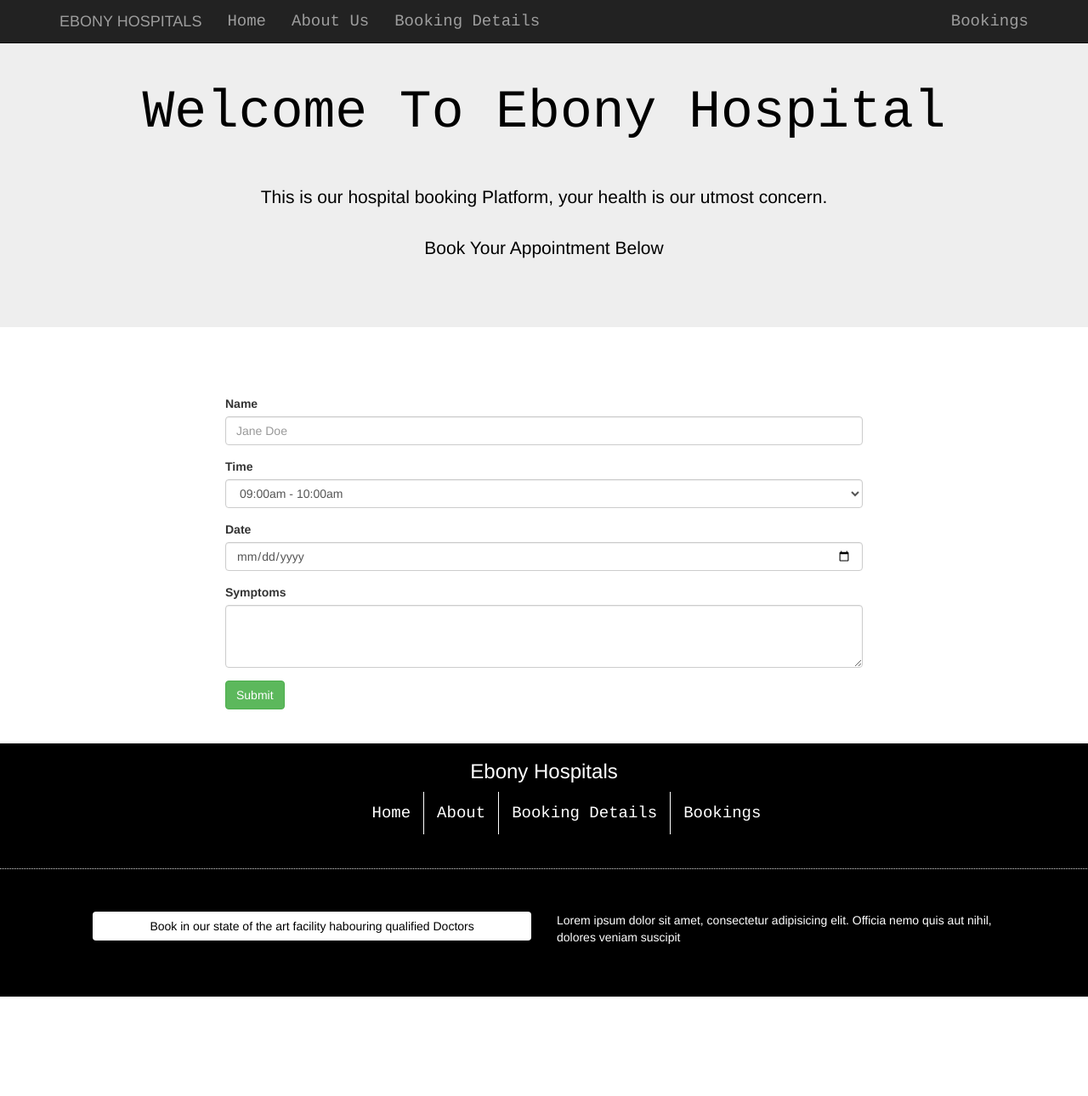
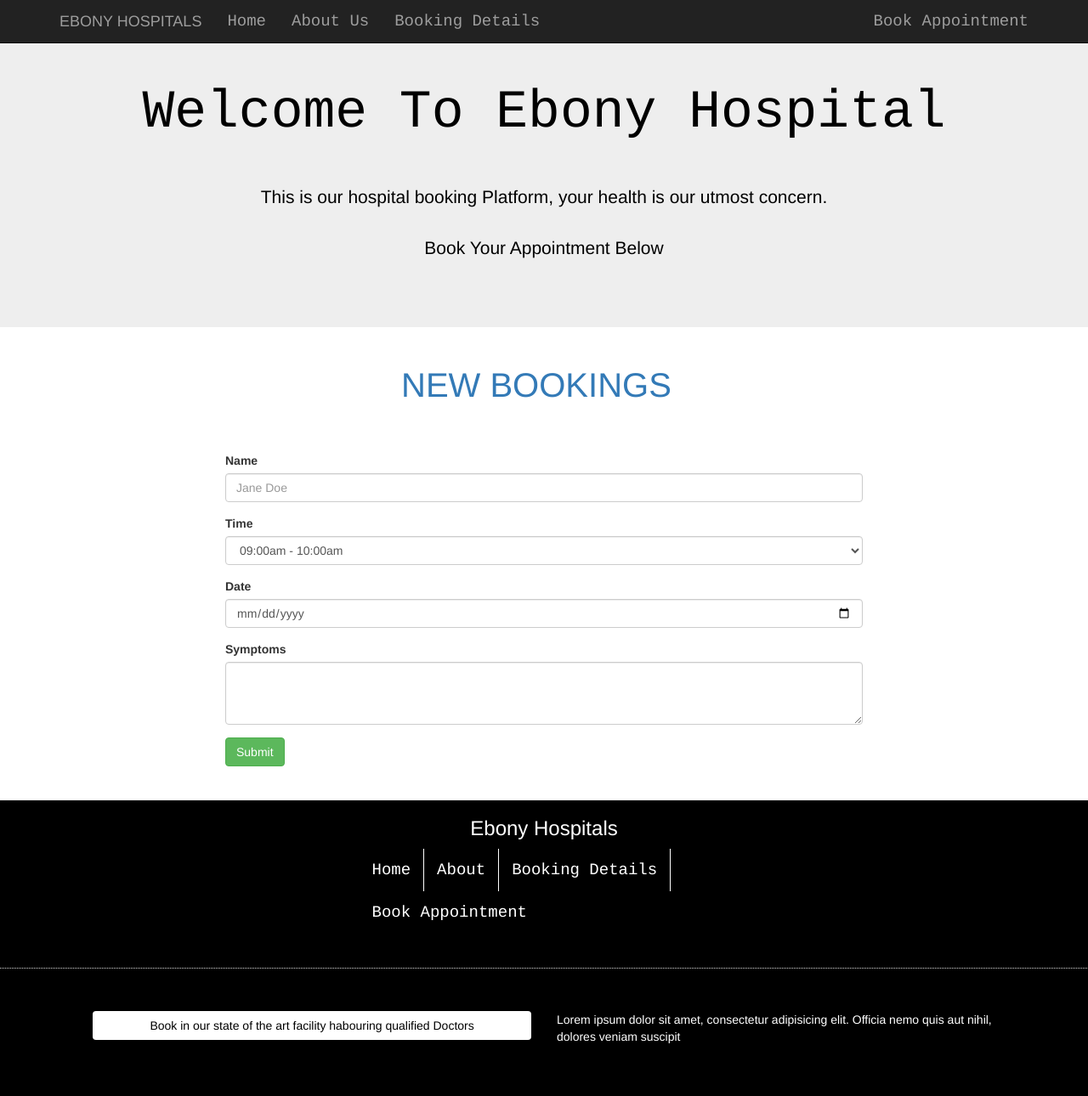
Before and after one commit to uimarshall/HospitalAppointmentBookingApp, a Flask app: page /bookings in a window 1280 px wide. Shown: the whole page at 85% size. Before the commit the page ends 1173 px from the top, so only its background shows below. Run offline with Flask 2, Linux system fonts and the light colour scheme; some libraries are stand-ins or nearby versions.

Commit message:
made changes to css files and layout.html

```diff
--- a/static/custom.css
+++ b/static/custom.css
@@ -51,6 +51,14 @@ ul.nav {
 	font-size: 36px;
 }
 
+div.col-md-8 p>a {
+    color: #337ab7;
+    text-align: center;
+    padding-left: 207px;
+    margin: auto;
+    font-size: 4rem;
+}
+
 .homepage {
 	text-align: center;
 	padding-bottom: 30px;
@@ -94,7 +102,7 @@ ul.nav {
 
 /* form */
 form{
-  margin-top: 4rem;
+  margin-top: 0rem;
 }
 
 /* table */
@@ -107,7 +115,7 @@ footer{
 	background-color: #000000;
 	color: #ffffff;
     margin-top: 30px;
-    margin-bottom: 0;
+
 }
 footer a:hover {
 	color: #0C1F38 !important;
--- a/templates/bookings.html
+++ b/templates/bookings.html
@@ -5,6 +5,13 @@
     <h1>Welcome To Ebony Hospital</h1>
     <p>This is our hospital booking Platform, your health is our utmost concern.</p>
     <p>Book Your Appointment Below</p>
+  </div>
+  <div class="container">
+    <div class="row">
+      <div class="col-md-8 col-md-offset-2">
+        <p><a href="/bookings">NEW BOOKINGS</a></p>
+      </div>
+    </div>
   </div>
 
   <div class="container">
--- a/templates/includes/_navbar.html
+++ b/templates/includes/_navbar.html
@@ -18,7 +18,7 @@
             <li><a href="/bookingdetails">Booking Details</a></li>
           </ul>
           <ul class="nav navbar-nav navbar-right">
-            <li><a href="/bookings">Bookings</a></li>
+            <li><a href="/bookings">Book Appointment</a></li>
           </ul>
         </div><!--/.nav-collapse -->
       </div>
--- a/templates/layout.html
+++ b/templates/layout.html
@@ -22,7 +22,7 @@
     <!-- </div> -->
 
     <!-- footer starts here -->
-      <footer class="">
+      <footer class="fixed-bottom">
         <div class="row">
           <div class="col-md-6 col-sm-8 col-md-offset-3 col-sm-offset-2">
             <h3>Ebony Hospitals</h3>
@@ -30,7 +30,7 @@
               <li><a href="/">Home</a></li>
               <li><a href="/about">About</a></li>
               <li><a href="/bookingdetails">Booking Details</a></li>
-              <li><a href="/bookings">Bookings</a></li>
+              <li><a href="/bookings">Book Appointment</a></li>
             </ul>
 
           </div>
```
